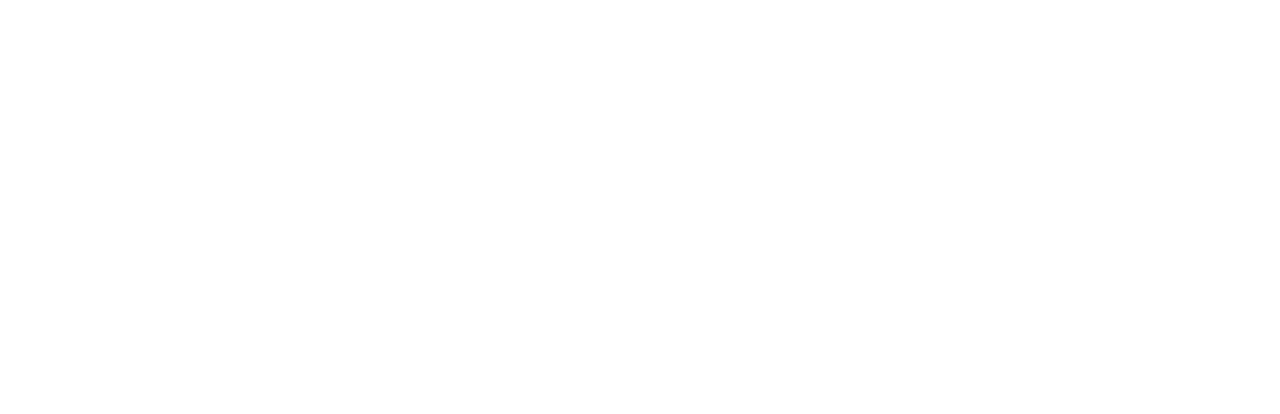
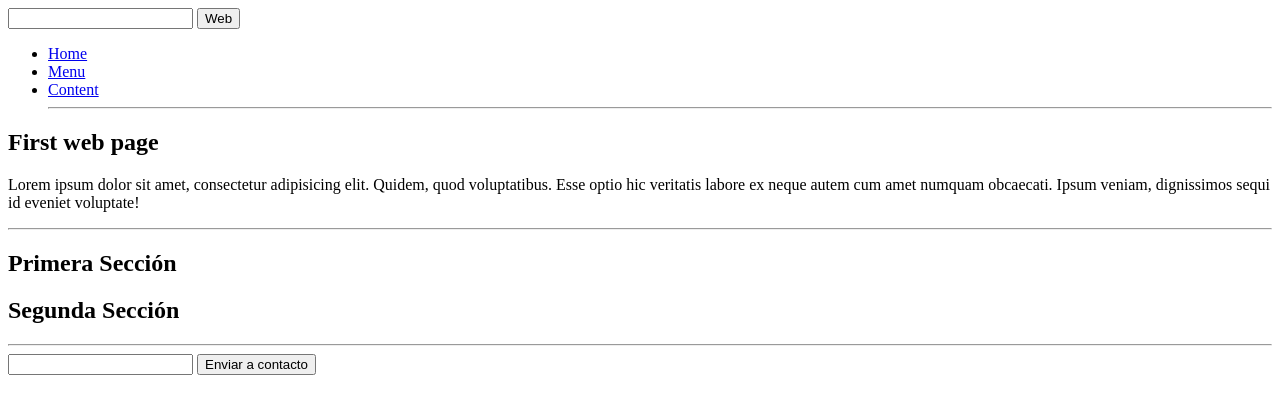
Before and after one commit to Matt8421/First-Practical-Work, a plain HTML site: page index.html in a window 1280 px wide. Drawn offline with Linux system fonts and the light colour scheme.

```diff
--- a/index.html
+++ b/index.html
@@ -5,9 +5,45 @@
     <meta charset="UTF-8">
     <meta http-equiv="X-UA-Compatible" content="IE=edge">
     <meta name="viewport" content="width=device-width, initial-scale=1.0">
-    <title>Document</title>
+    <title>First web page</title>
 </head>
 <body>
+    <input type:"button">
+    <button type="submit">Web</button>
 
+    <ul>
+        <li><a href="index.html">Home</a></li>
+
+        <li><a href="./pages/menu.html">Menu</a></li>
+
+        <li><a href="./pages/content.html">Content</a></li>
+
+    <hr>
+
+    </ul>
+    <header><h2>First web page</h2></header>
+
+    <p>Lorem ipsum dolor sit amet, consectetur adipisicing elit. Quidem, quod voluptatibus. Esse optio hic veritatis labore ex neque autem cum amet numquam obcaecati. Ipsum veniam, dignissimos sequi id eveniet voluptate!
+    </p>
+
+    <hr>
+
+    <h2>Primera Sección</h2>
+
+    <h2>Segunda Sección</h2>
+
+    <hr>
+
+
+
+    <nav></nav>
+
+    <footer>
+        <form>
+            <input type:"button">
+
+            <button type="submit">Enviar a contacto</button>
+        </form>
+    </footer>
 </body>
 </html>
```
Also changed, not shown: pages/content.html (added), pages/menu.html (added).
